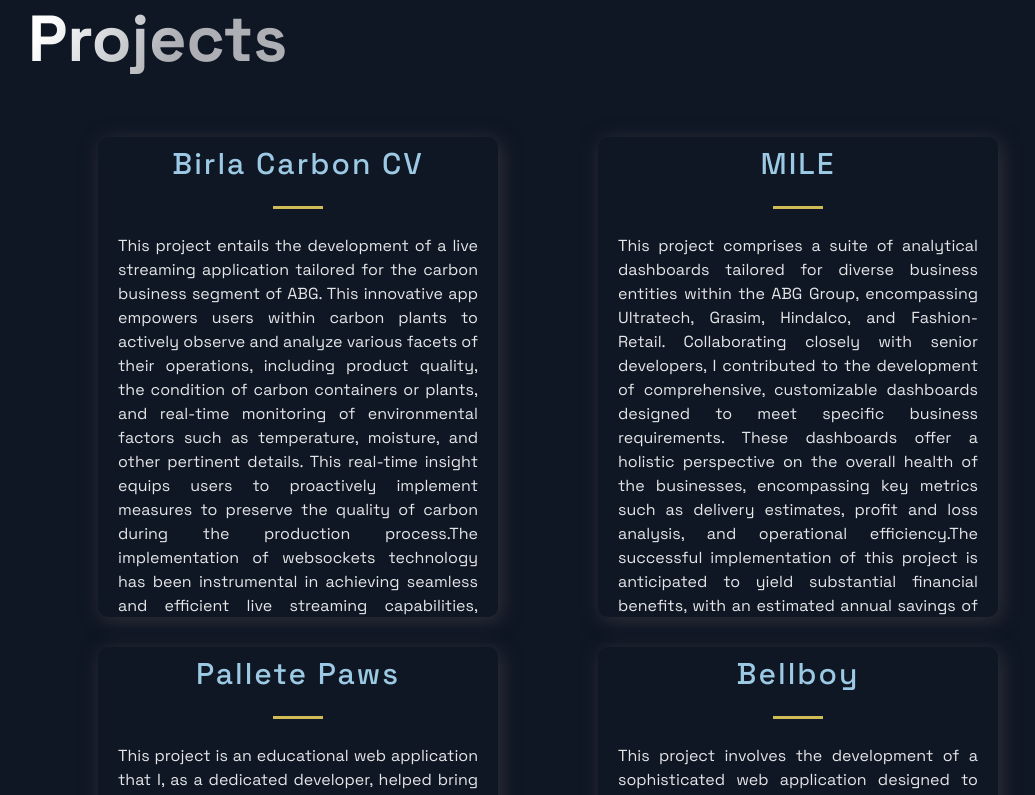
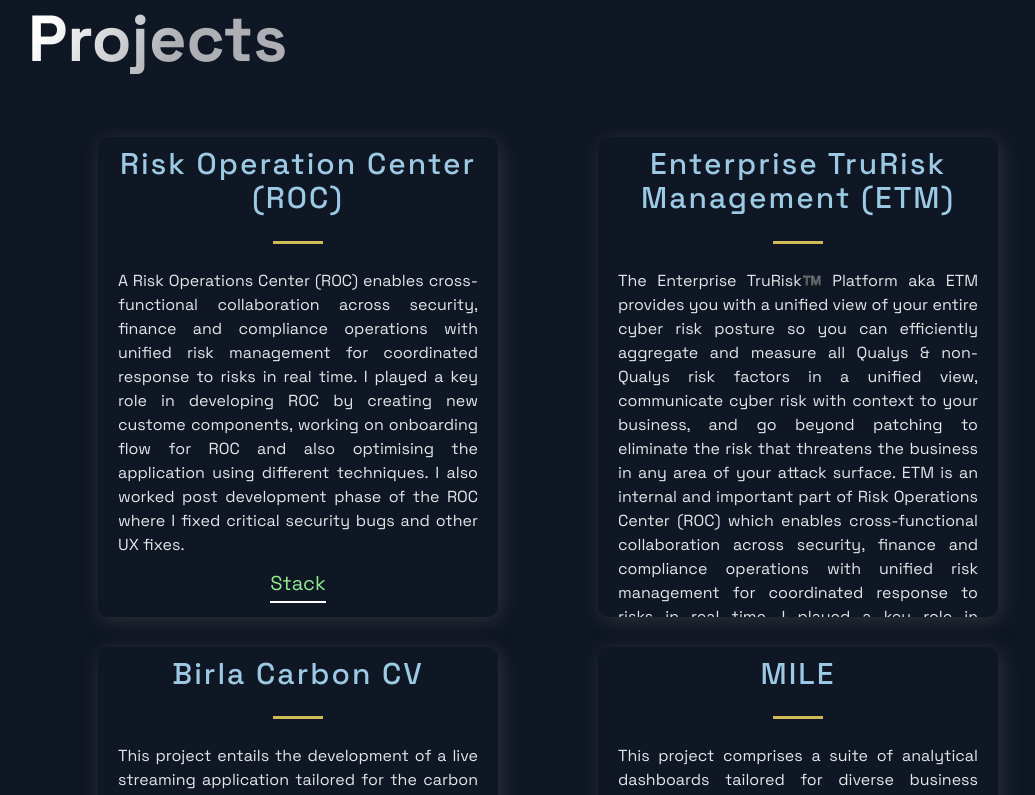
Before and after one commit to vaibhavvarunkar/Portfolio, a Next.js app: page / in a window 1280 px wide. Shown: the part 3460-4255 px from the top of the page, without its empty margins (92-1127 px from the left). Built offline with nearby package versions, Linux system fonts and the light colour scheme.

Commit message:
updated new info for qualys

```diff
--- a/src/constants/constants.js
+++ b/src/constants/constants.js
@@ -1,4 +1,24 @@
 export const projects = [
+  {
+    title: "Risk Operation Center (ROC)",
+    description:
+      "A Risk Operations Center (ROC) enables cross-functional collaboration across security, finance and compliance operations with unified risk management for coordinated response to risks in real time. I played a key role in developing ROC by creating new custome components, working on onboarding flow for ROC and also optimising the application using different techniques. I also worked post development phase of the ROC where I fixed critical security bugs and other UX fixes.",
+    image: "/images/birla.png",
+    tags: ["ReactJS", "RX", "Redux-Toolkit", "High charts"],
+    source: "https://github.com/vaibhavvarunkar/EnterpriseWebDesign",
+    visit: "https://tech-enterprise-website.netlify.app/",
+    id: 6,
+  },
+  {
+    title: "Enterprise TruRisk Management (ETM)",
+    description:
+      "The Enterprise TruRisk™️ Platform aka ETM provides you with a unified view of your entire cyber risk posture so you can efficiently aggregate and measure all Qualys & non-Qualys risk factors in a unified view, communicate cyber risk with context to your business, and go beyond patching to eliminate the risk that threatens the business in any area of your attack surface. ETM is an internal and important part of Risk Operations Center (ROC) which enables cross-functional collaboration across security, finance and compliance operations with unified risk management for coordinated response to risks in real time. I played a key role in developing ETM by creating new custome components, working on dashboards, integrating APIs and handling the prioritisation flow and also optimising the application using different techniques. I also worked post development phase of the ETM where I fixed critical security bugs and other UX fixes.",
+    image: "/images/birla.png",
+    tags: ["ReactJS", "RX", "Redux-Toolkit", "High charts"],
+    source: "https://github.com/vaibhavvarunkar/EnterpriseWebDesign",
+    visit: "https://tech-enterprise-website.netlify.app/",
+    id: 7,
+  },
   {
     title: "Birla Carbon CV",
     description:
```
